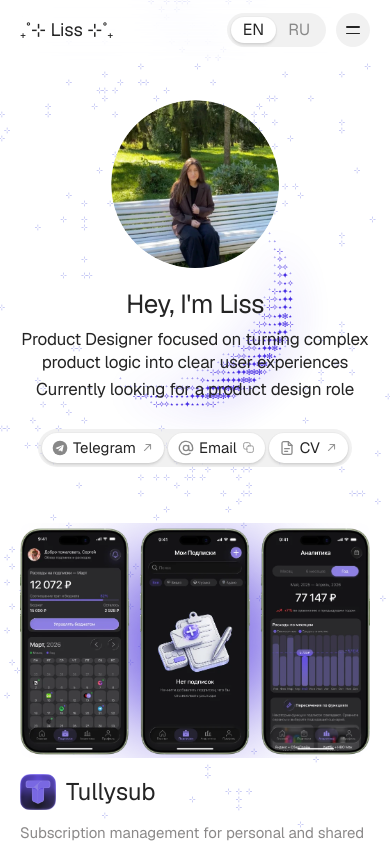
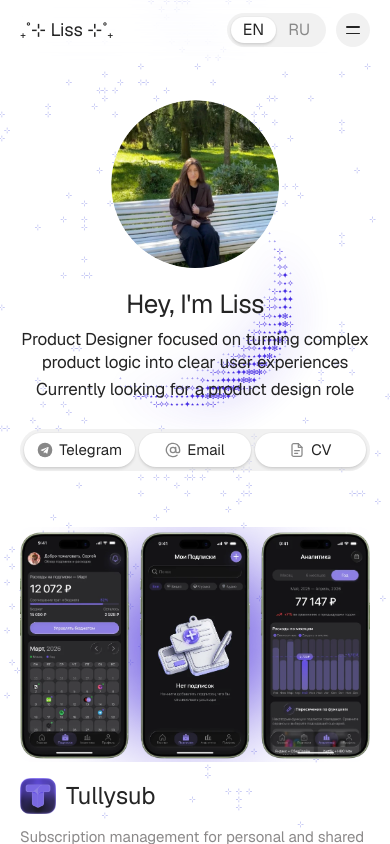
Before and after one commit to lissyoukai/portfolio, a plain HTML site: page portfolio/index.html in a window 390 px wide. Shown: the top 844 px of the page. Drawn offline with nearby package versions, Linux system fonts and the light colour scheme; a web font is replaced by a local one.

Commit message:
Contacts: three equal-width pills
Telegram, Email and CV now share one width (the widest pill), content centered.
On phones the group spans the full width in equal thirds and the trailing
arrow/copy icons are hidden so labels fit; extra-tight sizing under 360px.

Co-Authored-By: Claude Opus 5.5 <noreply@anthropic.com>
Claude-Session: https://claude.ai/code/session_017C7RGz9k95eKayZqnsfAPN

```diff
--- a/portfolio/styles.css
+++ b/portfolio/styles.css
@@ -321,10 +321,10 @@ a.link-pill:hover .link-pill__trail { transform: translate(1px, -1px); }
 }
 
 /* ============ Contacts (same pill style as the EN/RU switch) ============ */
+/* 3 equal columns: every pill gets the width of the widest one (Telegram), content centered */
 .contacts {
-  display: flex;
-  flex-wrap: wrap;
-  justify-content: center;
+  display: grid;
+  grid-template-columns: repeat(3, 1fr);
   gap: 4px;
   margin-top: 8px;
   padding: 4px;
@@ -335,6 +335,8 @@ a.link-pill:hover .link-pill__trail { transform: translate(1px, -1px); }
 .contacts__item {
   display: inline-flex;
   align-items: center;
+  justify-content: center;
+  min-width: 0;
   gap: 6px;
   padding: 4px 14px;
   border-radius: 999px;
@@ -656,10 +658,11 @@ a.link-pill:hover .link-pill__trail { transform: translate(1px, -1px); }
 
   .hero__avatar { width: 168px; height: 168px; }
 
-  .contacts { flex-wrap: nowrap; }
-  .contacts__item { gap: 5px; padding: 4px 10px; font-size: 15px; }
+  /* phone: the group spans the full width, three equal thirds; trailing arrows hidden so labels fit */
+  .contacts { width: 100%; }
+  .contacts__item { gap: 6px; padding: 6px 8px; font-size: 15px; }
   .contacts__lead { width: 16px; height: 16px; }
-  .contacts__icon { width: 13px; height: 13px; }
+  .contacts__icon { display: none; }
 
   .hero__greeting { font-size: 26px; line-height: 32px; }
 
@@ -718,3 +721,9 @@ a.link-pill:hover .link-pill__trail { transform: translate(1px, -1px); }
   .footer__note { order: -1; }
   .footer__moon { justify-self: auto; }
 }
+
+/* very narrow phones (≤360px): slightly tighter contact pills */
+@media (max-width: 360px) {
+  .contacts__item { gap: 4px; padding: 6px 4px; font-size: 14px; }
+  .contacts__lead { width: 14px; height: 14px; }
+}
```
